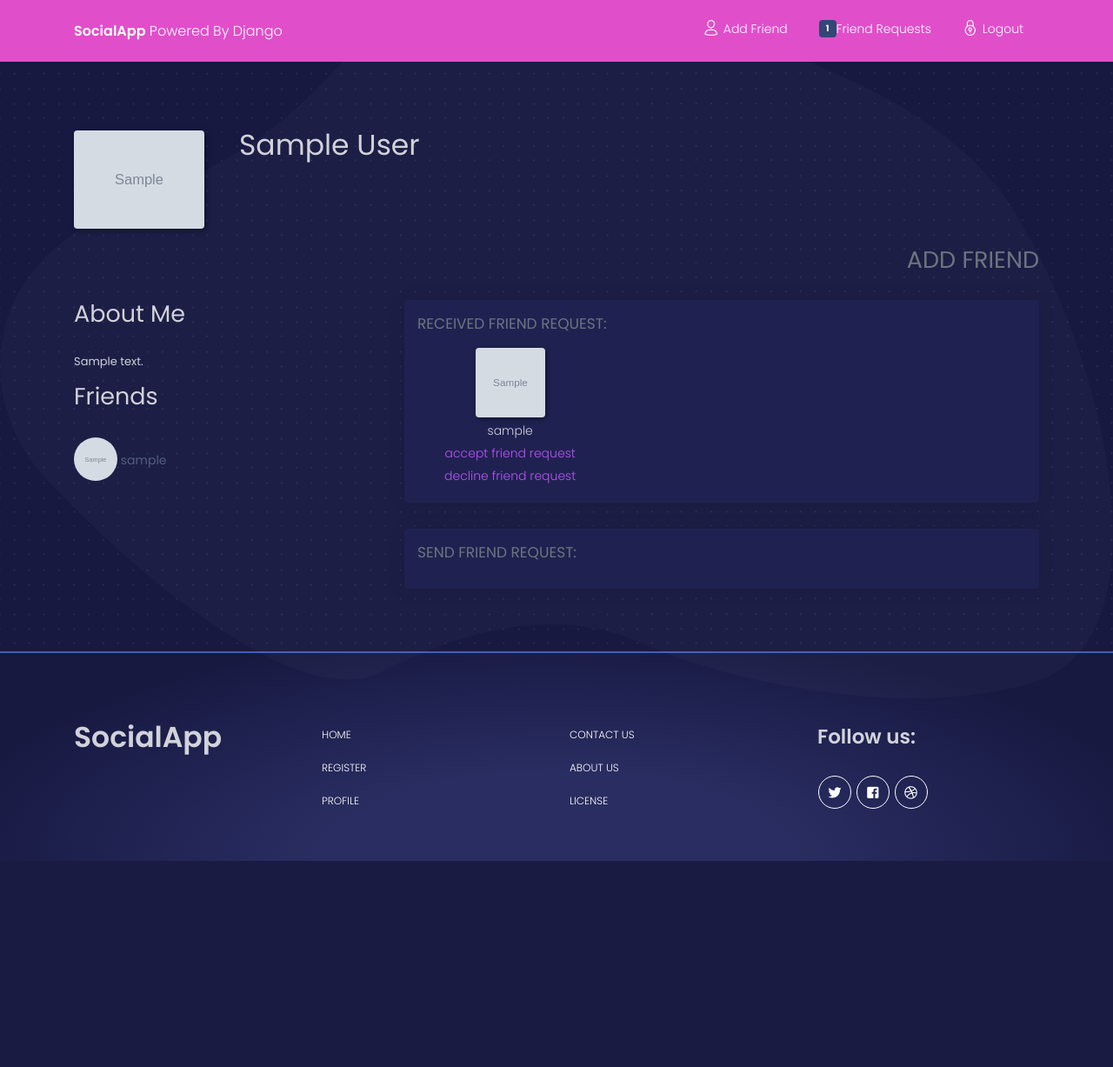
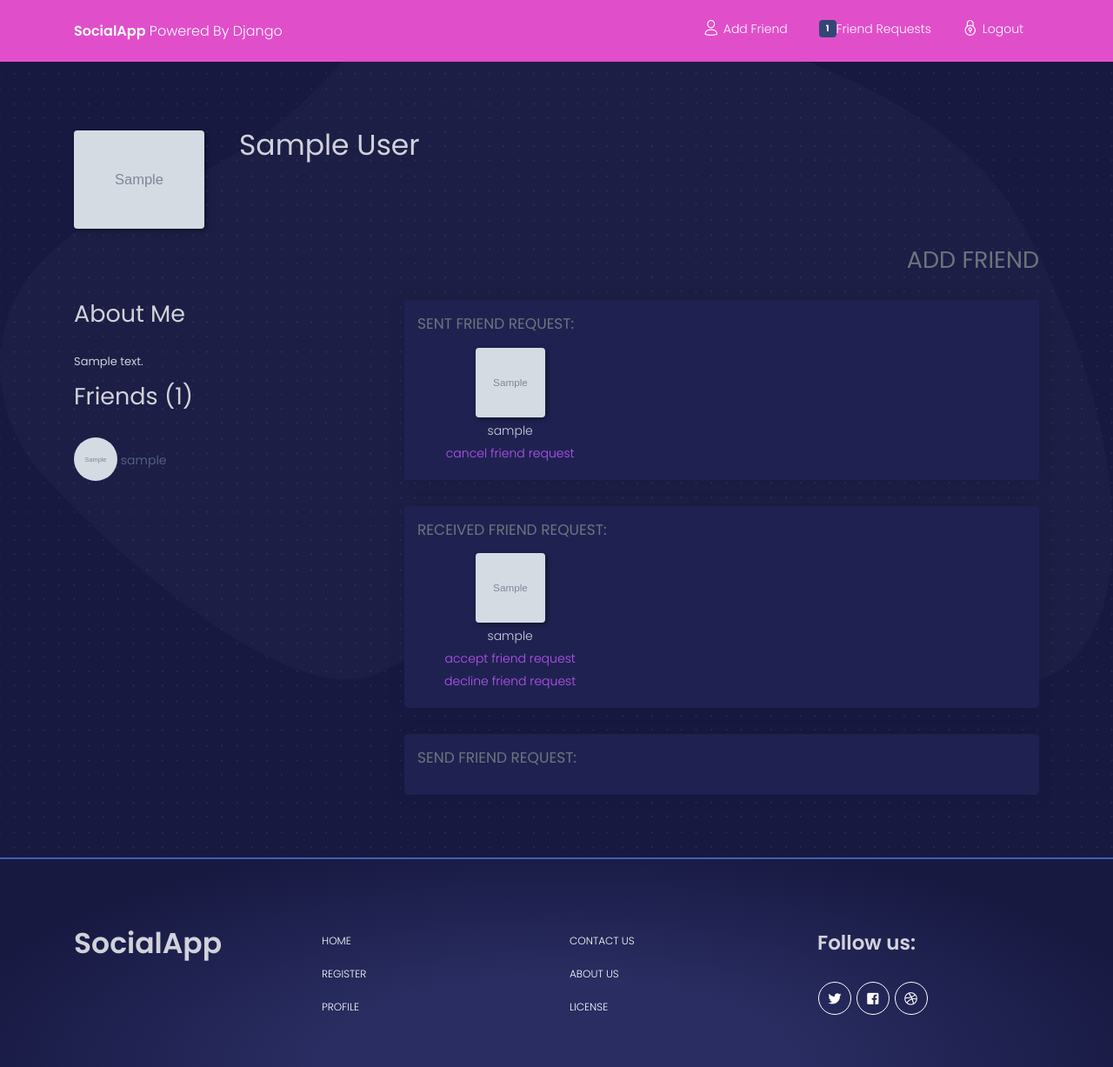
Before and after one commit to kami2/socialapp, a Django app: page /add-friend in a window 1280 px wide. Shown: the whole page at 87% size. Before the commit the page ends 990 px from the top, so only its background shows below. Run offline with Django 3.2, Linux system fonts and the light colour scheme; a user stored in the database is signed in; tables that the repository leaves empty hold one stand-in row (values such as "Sample post"); grey boxes marked "Sample" are stand-in pictures; some libraries are stand-ins or nearby versions.

```diff
--- a/ubek/templates/ubek/friends/friends_add_list.html
+++ b/ubek/templates/ubek/friends/friends_add_list.html
@@ -58,6 +58,38 @@
 
             <div class="col-sm-8">
 
+           {% if my_sent_friend_requests.count > 0 %}
+                <div class="card">
+                    <div class="card-body">
+
+                        <div class="row">
+                            <div class="col-sm-6" align="center">
+                            <h4 class="text-muted text-left">SENT FRIEND REQUEST:</h4>
+                            </div>
+                        </div>
+
+                         <div class="row">
+                            {% for user in my_sent_friend_requests %}
+                            <div class="col-sm-4" align="center">
+                                <p><img src="{{ user.to_user.profile.profile_photo.url }}" class="img-fluid rounded shadow-lg" style="width: 80px; height: 80px"></p>
+                                <p>{{ user.to_user }}</p>
+                                <p><a href="/cancel_friend_request/{{user.id}}/">cancel friend request</a></p>
+                            </div>
+                            {% if forloop.counter|divisibleby:3 %}
+                        </div>
+
+                        <div class="row">
+                            {% endif %}
+                            {% endfor %}
+                        </div>
+
+                    </div>
+                </div>
+            {% endif %}
+
+
+
+            {% if my_friend_requests > 0 %}
                 <div class="card">
                     <div class="card-body">
 
@@ -85,6 +117,7 @@
 
                     </div>
                 </div>
+            {% endif %}
 
 
                 <div class="card">
@@ -99,6 +132,7 @@
                         <div class="row">
                             {% for user in all_users %}
                             <div class="col-sm-4" align="center">
+
                                 <p><img src="{{ user.profile.profile_photo.url }}" class="img-fluid rounded shadow-lg" style="width: 80px; height: 80px"></p>
                                 <p>{{ user }}</p>
                                 <p><a href="/send_friend_request/{{user.id}}/">send friend request</a></p>
--- a/ubek/templates/ubek/login/left_block.html
+++ b/ubek/templates/ubek/login/left_block.html
@@ -1,8 +1,10 @@
 {% load static %}
-<h2>About Me</h2>
-      <h5>{{ about|truncatewords:15 }}</h5>
+<div><h2>About Me</h2></div>
+<div><h5>{{ about|truncatewords:15 }}</h5></div>
+<div>
+    <h2>Friends  ({{ friends_number }})</h2>
+</div>
 
-      <h2>Friends</h2>
       {% for friend in friends_list %}
       <div class="friends">
 
--- a/ubek/templates/ubek/login/navbar.html
+++ b/ubek/templates/ubek/login/navbar.html
@@ -3,7 +3,7 @@
 <nav class="navbar navbar-expand-lg fixed-top bg-primary">
     <div class="container">
       <div class="navbar-translate">
-        <a class="navbar-brand" href="#" rel="tooltip" title="This is the way" data-placement="bottom">
+        <a class="navbar-brand" href="{ url" rel="tooltip" title="This is the way" data-placement="bottom">
           <span>SocialApp</span> powered by django
         </a>
         <button class="navbar-toggler navbar-toggler" type="button" data-toggle="collapse" data-target="#navigation" aria-controls="navigation-index" aria-expanded="false" aria-label="Toggle navigation">
@@ -17,7 +17,7 @@
           <div class="row">
             <div class="col-6 collapse-brand">
               <a>
-                BLK•
+                SocialAPP•
               </a>
             </div>
             <div class="col-6 collapse-close text-right">
--- a/ubek/urls.py
+++ b/ubek/urls.py
@@ -10,9 +10,12 @@ urlpatterns = [
     path('send_friend_request/<int:userID>/', views.send_friend_request, name='send_friend_request'),
     path('accept_friend_request/<int:requestID>/', views.accept_friend_request, name='accept friend request'),
     path('decline_friend_request/<int:requestID>/', views.decline_friend_request, name='decline_friend_request'),
+    path('cancel_friend_request/<int:requestID>/', views.cancel_friend_request, name='cancel friend request'),
+    path('delete_friend/<int:requestID>/', views.delete_friend, name='delete friend'),
     path('add-friend', views.user_list, name='add_friend'),
     path('re-list', views.request_list),
     path('', views.tests),
     path('editprofile', views.editprofile),
+    path('friends_list', views.friends_list),
     path('new', views.profile),
 ]
--- a/ubek/views.py
+++ b/ubek/views.py
@@ -1,10 +1,10 @@
 from django.contrib.auth.decorators import login_required
-from django.shortcuts import render, redirect
+from django.shortcuts import render, redirect, get_object_or_404
 from django.http import HttpResponse
 from django.contrib.auth import authenticate, logout, login, get_user_model
-from .models import Friend_Request
+from .models import Friend_Request, User
 from django.db.models import F
-
+from django.db.models import Q
 
 
 def login_user(request):
@@ -87,6 +87,16 @@ def decline_friend_request(request, requestID):
         return HttpResponse('friend request not accepted')
 
 @login_required
+def cancel_friend_request(request, requestID):
+    friend_request = Friend_Request.objects.get(id=requestID)
+    if friend_request.from_user == request.user:
+        friend_request.delete()
+        return  HttpResponse('friend request canceled')
+    else:
+        return HttpResponse('friend request not canceled')
+
+
+
 def tests(request):
     if request.user.is_authenticated:
         User = get_user_model()
@@ -159,13 +169,15 @@ def user_list(request):
     if request.user.is_authenticated:
         User = get_user_model()
         current_user = request.user
-        all_users = User.objects.exclude(is_superuser=True).exclude(user__friends=current_user).exclude(friends=current_user).exclude(from_user__in=Friend_Request.objects.filter(to_user=current_user))
-        friends_list = current_user.friends.all()[:10]
+        all_users = User.objects.exclude(is_superuser=True).exclude(user__friends=current_user).exclude(friends=current_user).exclude(from_user__in=Friend_Request.objects.filter(to_user=current_user)).exclude(to_user__in=Friend_Request.objects.filter(from_user=current_user))
+        friends_list = current_user.friends.all()[:6]
+        friends_number = current_user.friends.all().count()
         fullname = current_user.first_name + " " + current_user.last_name
         about = current_user.profile.about
         avatar = current_user.profile.profile_photo
         my_friend_requests = Friend_Request.objects.filter(to_user=request.user).count()
         all_friend_requests = Friend_Request.objects.filter(to_user=request.user).first()
+        my_sent_friend_requests = Friend_Request.objects.filter(from_user=request.user)
         ajc = Friend_Request.objects.filter(to_user=request.user)
         content = {
             'current_user': current_user,
@@ -177,6 +189,8 @@ def user_list(request):
             'all_friend_requests': all_friend_requests,
             'friends_list': friends_list,
             'ajc': ajc,
+            'my_sent_friend_requests': my_sent_friend_requests,
+            'friends_number': friends_number,
         }
         return render(request, 'ubek/friends/friends_add_list.html', content)
     else:
@@ -186,3 +200,46 @@ def user_list(request):
 def request_list(request):
     all_friend_requests = Friend_Request.objects.filter(to_user=request.user)
     return render(request, 'ubek/friends/accept_friend.html', {'all_friend_requests': all_friend_requests})
+
+
+
+def friends_list(request):
+    if request.user.is_authenticated:
+        User = get_user_model()
+        current_user = request.user
+        all_users = User.objects.exclude(is_superuser=True).exclude(user=current_user).exclude(user__friends=current_user).exclude(friends=current_user).exclude(from_user__in=Friend_Request.objects.filter(to_user=current_user)).exclude(to_user__in=Friend_Request.objects.filter(from_user=current_user))
+        friends_list = current_user.friends.all()[:6]
+        friends_list_all = current_user.friends.all()
+        friends_number = current_user.friends.all().count()
+        fullname = current_user.first_name + " " + current_user.last_name
+        about = current_user.profile.about
+        avatar = current_user.profile.profile_photo
+        my_friend_requests = Friend_Request.objects.filter(to_user=request.user).count()
+        all_friend_requests = Friend_Request.objects.filter(to_user=request.user).first()
+        my_sent_friend_requests = Friend_Request.objects.filter(from_user=request.user)
+        ajc = Friend_Request.objects.filter(to_user=request.user)
+        content = {
+            'current_user': current_user,
+            'fullname': fullname,
+            'about': about,
+            'avatar': avatar,
+            'all_users': all_users,
+            'my_friend_requests': my_friend_requests,
+            'all_friend_requests': all_friend_requests,
+            'friends_list': friends_list,
+            'ajc': ajc,
+            'my_sent_friend_requests': my_sent_friend_requests,
+            'friends_number': friends_number,
+            'friends_list_all': friends_list_all,
+        }
+        return render(request, 'ubek/friends/friends_list.html', content)
+    else:
+        return HttpResponse('<h1>You are not logged</h1>')
+
+@login_required
+def delete_friend(request, requestID):
+    user = request.user
+    myfriend = User.objects.get(id=requestID)
+    user.friends.remove(requestID)
+    myfriend.friends.remove(request.user)
+    return  HttpResponse('friend deleted')
```
Also changed, not shown: ubek/templates/ubek/friends/friends_list.html (added, +114 -0 lines), README.md.
